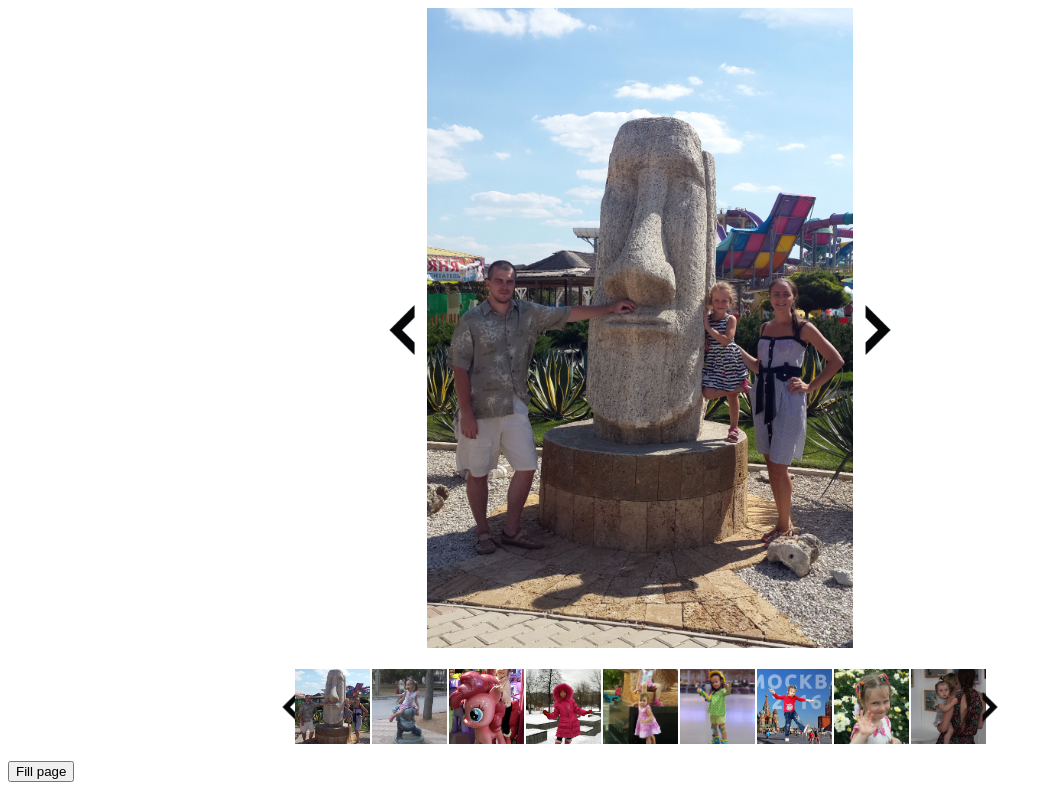
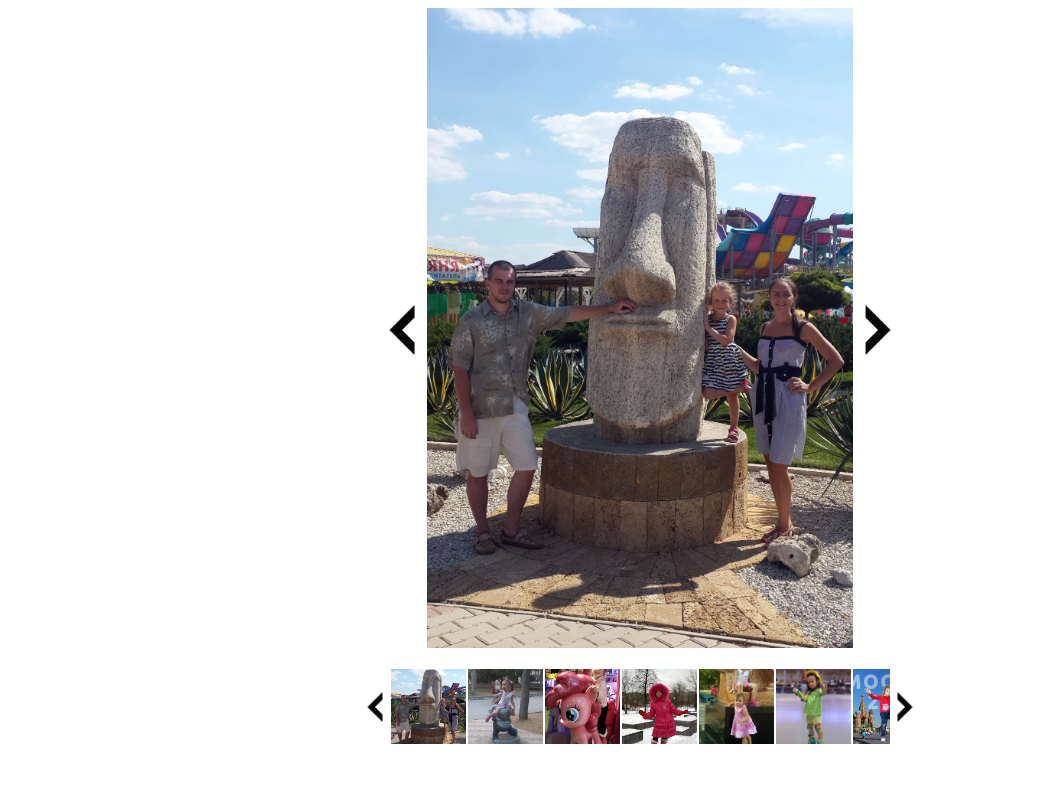
Before and after one commit to anya4emost/GaleryReact, a React app: page / in a window 1280 px wide. Shown: the whole page, without its empty margins (0-1052 px from the left). Built offline with nearby package versions, Linux system fonts and the light colour scheme.

Commit message:
translateX

```diff
--- a/src/components/colorPage/ColorPageComponent.jsx
+++ /dev/null
@@ -1,21 +0,0 @@
-import React from 'react';
-
-export class ColorPage extends React.Component {
-
-    constructor(props) {
-        super(props);
-    }
-
-     fillPage(color){
-        let b = document.getElementsByTagName("body");
-        b.style.backgroundColor = color;
-}
-
-    render() {
-        return (
-            <div>
-                <input type="button" value="Fill page" onClick={this.fillPage.bind(undefined, this.props.color)}/>
-            </div>
-        );
-    }
-}
--- a/src/components/gallery/gallery.scss
+++ b/src/components/gallery/gallery.scss
@@ -1,44 +1,52 @@
 body {
-
     .bigPhoto-container {
         display: flex;
         justify-content: center;
         align-items: center;
         position: relative;
+
         .bigPhoto {
             max-height: 100vh;
+
             img {
                 max-height: 80vh;
             }
         }
+
         .arrow {
             width: 50px;
             height: 50px;
-
         }
     }
+
     .miniPhoto-container {
         display: flex;
         justify-content: center;
         align-items: center;
+        flex-wrap: wrap;
+
         img {
             width: 30px;
             height: 30px;
         }
+
         ul {
             list-style-type: none;
-      padding-left:0px;
-      max-width:670px;
+            padding-left: 0;
+            max-width: 500px;
             width: 80%;
+            overflow:hidden;
+            div {
               display: flex;
-      justify-content: center;
+              justify-content: flex-start;
                 li {
                     min-width: 75px;
                     height: 75px;
                     background-position: center;
                     background-size: cover;
-        margin:1px;
+                    margin: 1px;
                 }
             }
         }
     }
+}
--- a/src/components/page/PageComponent.jsx
+++ b/src/components/page/PageComponent.jsx
@@ -1,6 +1,5 @@
 import React from 'react';
 import {Gallery} from '../gallery/GalleryComponent';
-import {ColorPage} from '../colorPage/ColorPageComponent';
 
 export class Page extends React.Component {
     photos = [
@@ -54,7 +53,6 @@ export class Page extends React.Component {
                 canOpenPopup={this.canOpenPopup}
                 switchPict={this.switchPict}
                 selectPict={this.selectPict}/>
-                <ColorPage color={"red"}/>
             </div>
         );
     }
--- a/src/components/photoIcons/PhotoIconsComponent.jsx
+++ b/src/components/photoIcons/PhotoIconsComponent.jsx
@@ -2,12 +2,27 @@ import React from 'react';
 import '../gallery/gallery.scss';
 
 export class PhotoIconsComponent extends React.Component {
+
+constructor(props){
+  super(props);
+  this.state = {translateX: 0};
+}
+
+  shiftPreview(param){
+     this.setState({translateX: document.getElementsByClassName("icons")[0].clientWidth})
+
+  }
+
   render(){
+
     return (
       <div className="miniPhoto-container">
-          <img className="arrow" src="../src/images/arrow-left.png"/>
-          <ul>
+          <img className="arrow" src="../src/images/arrow-left.png"
+           onClick={() => {this.shiftPreview(true)}}/>
+          <ul className="icons">
+          <div className="toShift" style={{transform: `translateX(-${this.state.translateX}px)`}}>
               {this.props.photoIcons}
+              </div>
           </ul>
           <img className="arrow"  src="../src/images/arrow-right.png"/>
       </div>
```
Lines whose indentation alone changed are shown as unchanged.
